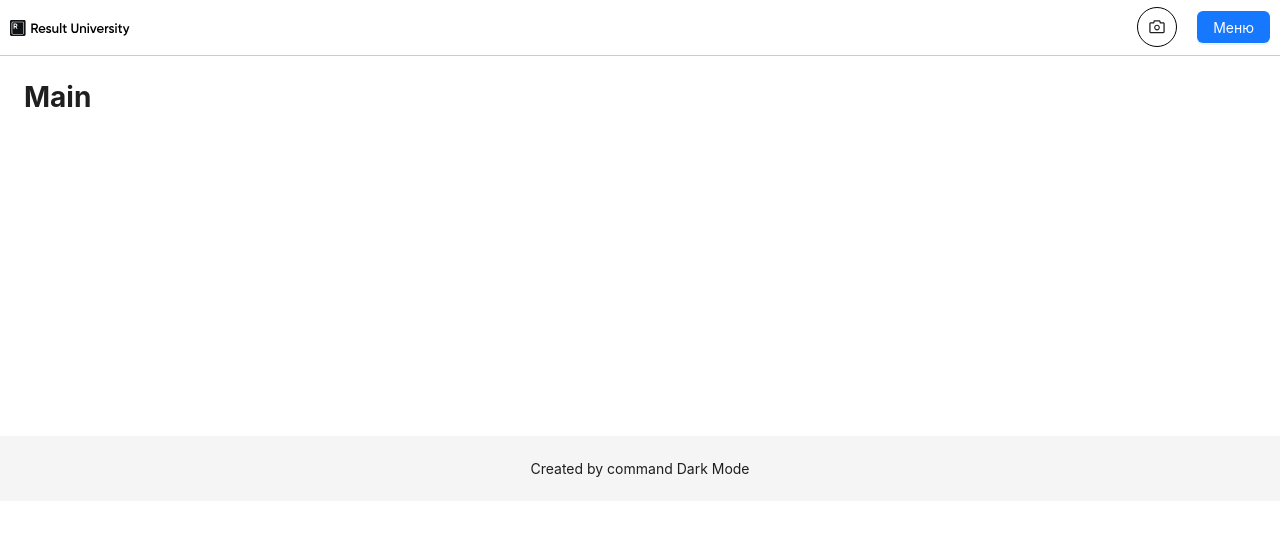
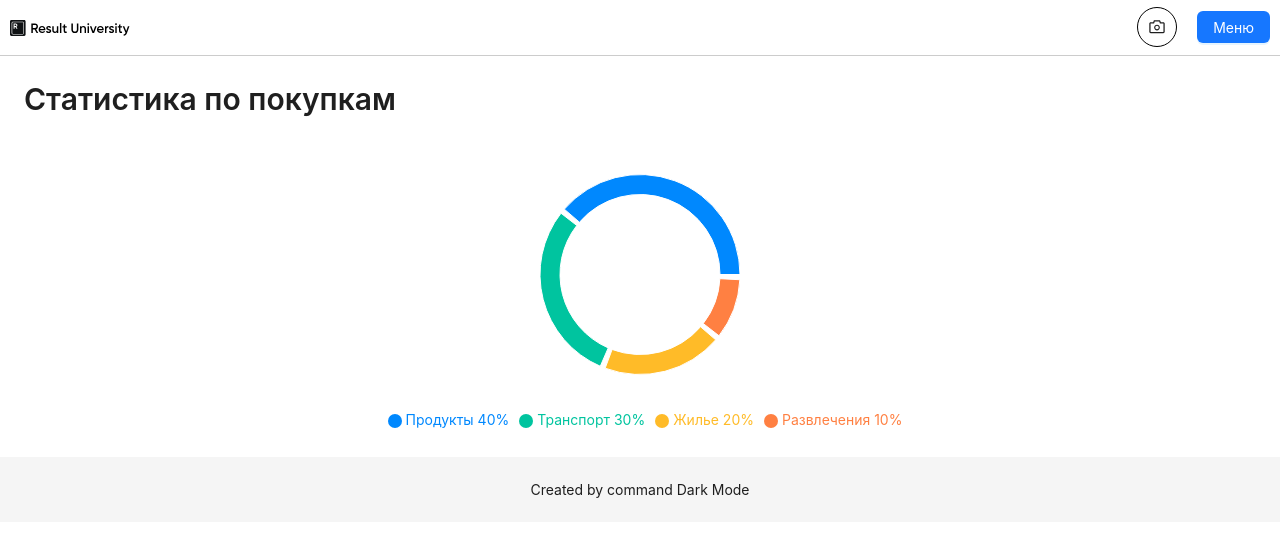
Before and after one commit to maraIex/SKBT_receipts, a React (Vite) app in the folder frontend/: page / in a window 1280 px wide. Shown: the top 536 px of the page. Built offline with nearby package versions, Linux system fonts and the light colour scheme.

Commit message:
frontend6

```diff
--- a/frontend/package.json
+++ b/frontend/package.json
@@ -12,11 +12,13 @@
   "dependencies": {
     "@ant-design/icons": "^6.0.0",
     "@mantine/charts": "^7.17.5",
+    "@mantine/core": "^7.17.5",
     "antd": "^5.24.8",
     "antd-mobile": "^5.39.0",
     "react": "^18.2.0",
     "react-dom": "^18.2.0",
-    "react-webcam": "^7.2.0"
+    "react-webcam": "^7.2.0",
+    "recharts": "^2.15.3"
   },
   "devDependencies": {
     "@types/react": "^18.2.37",
--- a/frontend/src/App.jsx
+++ b/frontend/src/App.jsx
@@ -7,13 +7,8 @@ import HistoryPage from "./components/Pages/HistoryPage"
 import StatisticPage from "./components/Pages/StatisticPage"
 import RecommendationsPage from "./components/Pages/RecommendationsPage"
 
-const items = Array.from({ length: 3 }).map((_, index) => ({
-    key: String(index + 1),
-    label: `nav ${index + 1}`,
-}))
-
 function App() {
-    const [page, setPage] = useState("main")
+    const [page, setPage] = useState("statistic")
 
     return (
         <>
@@ -24,7 +19,7 @@ function App() {
                     style={{
                         padding: 24,
                         minHeight: 380,
-                        background: "#fff"
+                        background: "#fff",
                     }}>
                     {page === "main" && <MainPage />}
                     {page === "history" && <HistoryPage />}
--- a/frontend/src/components/AppHeader.jsx
+++ b/frontend/src/components/AppHeader.jsx
@@ -1,5 +1,5 @@
 /** @format */
-import { React, useState, useRef } from "react"
+import { useState, useRef } from "react"
 import { Layout, Button, Drawer, Image } from "antd"
 import { CameraOutlined } from "@ant-design/icons"
 import logo from "/logo-name.svg"
--- a/frontend/src/components/Pages/StatisticPage.jsx
+++ b/frontend/src/components/Pages/StatisticPage.jsx
@@ -1,5 +1,50 @@
 /** @format */
+import { useState } from "react"
+import { Typography } from "antd"
+import { PieChart, Pie, Cell, ResponsiveContainer, Legend } from "recharts"
+import { chartData, chartColors } from "../../data"
 
 export default function StatisticPage() {
-    return (<h1>StatisticPage</h1>)
+    return (
+        <div>
+            <Typography.Title level={2}>Статистика по покупкам</Typography.Title>
+
+            <div style={{ width: "100%", height: "300px", pointerEvents: "none" }}>
+                <ResponsiveContainer>
+                    <PieChart>
+                        <Pie
+                            data={chartData}
+                            cx="50%"
+                            cy="50%"
+                            innerRadius={80} // Радиус отверстия (для пончика)
+                            outerRadius={100} // Внешний радиус
+                            fill="#8884d8"
+                            paddingAngle={3} // Пространство между сегментами
+                            dataKey="value" // Ключ данных для значений
+                        >
+                            {chartData.map((entry, index) => (
+                                <Cell key={`cell-${index}`} fill={chartColors[index % chartColors.length]} />
+                            ))}
+                        </Pie>
+                        <Legend
+                            layout="horizontal" // Горизонтальное или вертикальное расположение
+                            align="center" // Выравнивание (left, center, right)
+                            verticalAlign="bottom" // Вертикальное выравнивание (top, middle, bottom)
+                            iconType="circle" // Тип иконок (circle, rect, cross и т.д.)
+                            wrapperStyle={{
+                                // Стили контейнера
+                                paddingLeft: "20px", // Отступ от графика
+                            }}
+                            payload={chartData.map((item, index) => ({
+                                value: `${item.name} ${item.value}%`, // Полный контроль над текстом
+                                type: 'circle',                       // Тип иконки
+                                color: chartColors[index],                 // Цвет
+                                id: item.name                         // Уникальный ключ
+                              }))}
+                        />
+                    </PieChart>
+                </ResponsiveContainer>
+            </div>
+        </div>
+    )
 }
--- /dev/null
+++ b/frontend/src/data.js
@@ -0,0 +1,10 @@
+/** @format */
+
+export const chartData = [
+    { name: "Продукты", value: 40 },
+    { name: "Транспорт", value: 30 },
+    { name: "Жилье", value: 20 },
+    { name: "Развлечения", value: 10 },
+]
+
+export const chartColors = ["#0088FE", "#00C49F", "#FFBB28", "#FF8042"]
```
Also changed, not shown: frontend/src/main.jsx (+6 -4 lines), 1 other file (tests, documents, lock files or other folders).
